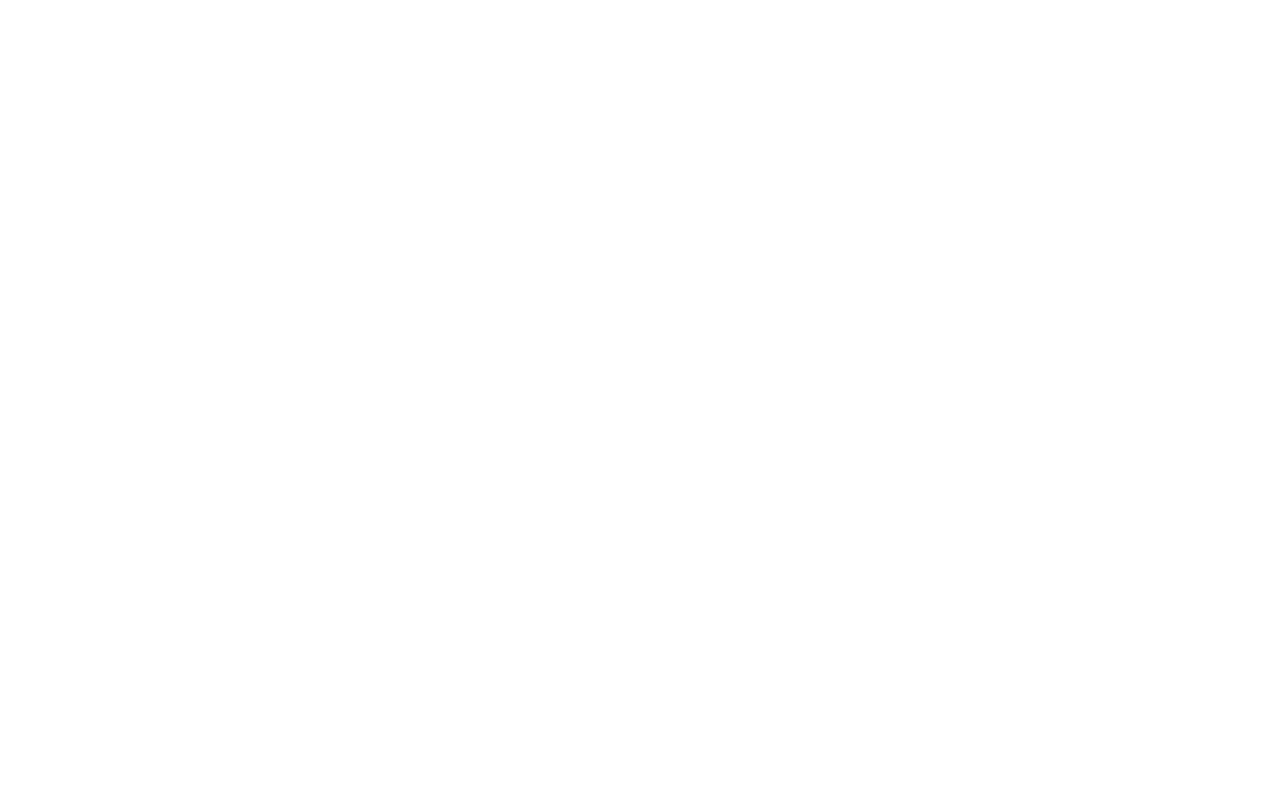
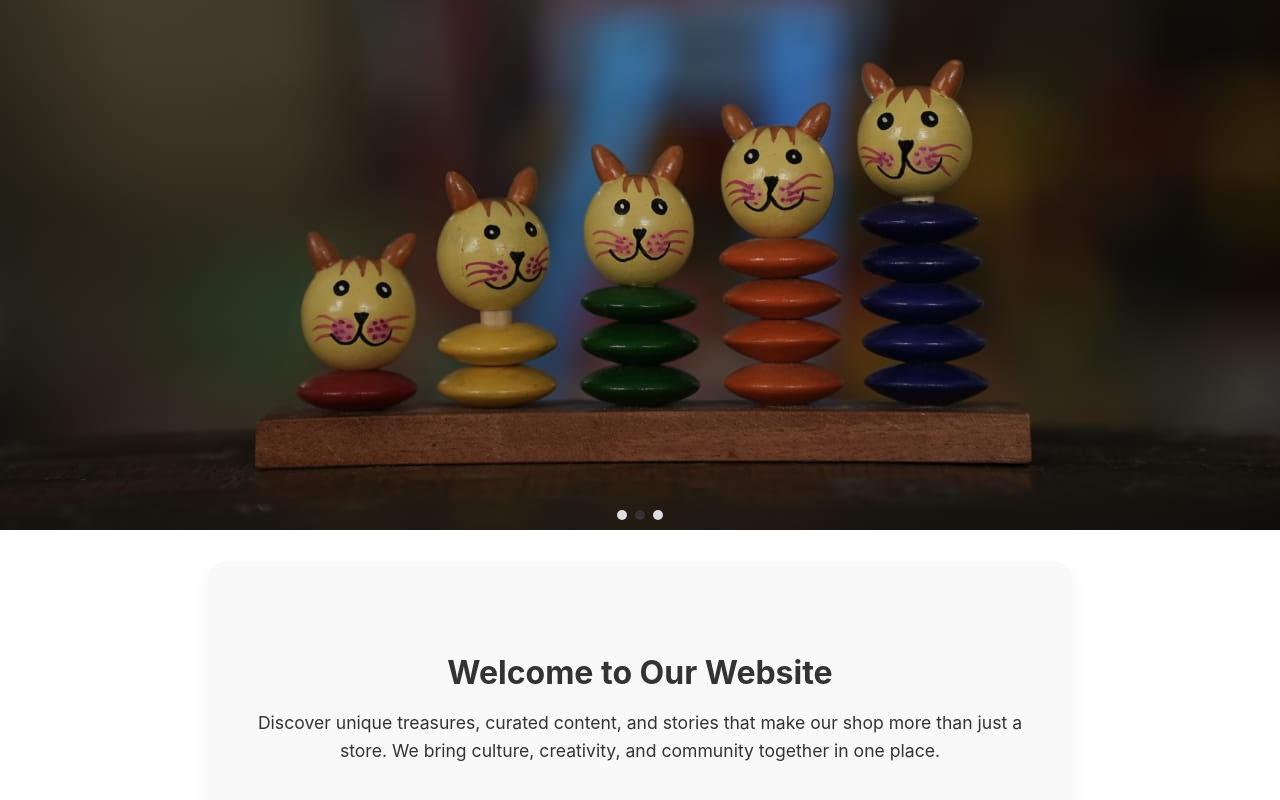
Before and after one commit to poorvi4567/vara-frontend-2, a React (Create React App) app: page / in a window 1280 px wide. Shown: the part 406-1206 px from the top of the page. Before the commit the page ends 800 px from the top, so only its background shows below. Built offline with nearby package versions, Linux system fonts and the light colour scheme.

Commit message:
Add intro and update logo

```diff
--- a/package.json
+++ b/package.json
@@ -7,6 +7,7 @@
     "@testing-library/jest-dom": "^6.6.3",
     "@testing-library/react": "^16.3.0",
     "@testing-library/user-event": "^13.5.0",
+    "framer-motion": "^12.7.1",
     "react": "^19.1.0",
     "react-dom": "^19.1.0",
     "react-icons": "^5.5.0",
--- a/src/components/Hero/Hero.css
+++ b/src/components/Hero/Hero.css
@@ -1,17 +1,42 @@
-.hero{
-    height: 50  vh;
+.hero {
     position: relative;
-    background: linear-gradient(180deg,beige,#e1ffea22 60%);
+    height: 100vh; /* Covers 50% of screen height */
+    width: 100%;
+    overflow: hidden;
+    background: linear-gradient(180deg, beige, #e1ffea22 60%);
+  }
+
+  .carousel-slide {
+    height: 100%;
+    width: 100%;
+  }
+
+  .carousel-slide img {
+    height: 100%;
+    width: 100%;
+    object-fit: cover;
+    display: block;
+  }
+
+  .dots {
+    position: absolute;
+    bottom: 10px;
+    width: 100%;
     display: flex;
-    overflow: hidden; /* prevents overflow from tall images */
-}
-/* Center the dots */
-.hero .slick-dots {
-    bottom: 10px; /* Adjust vertical position */
-    text-align: center;
-    width: 100%;
-    display: flex ;
     justify-content: center;
-    align-items: center;
-    position: absolute;
+    gap: 8px;
+    z-index: 1;
   }
+
+  .dot {
+    width: 10px;
+    height: 10px;
+    background: #ddd;
+    border-radius: 50%;
+    cursor: pointer;
+    transition: background 0.3s;
+  }
+
+  .dot.active {
+    background: #333;
+  }
--- a/src/components/Hero/Hero.jsx
+++ b/src/components/Hero/Hero.jsx
@@ -1,40 +1,37 @@
-import React from 'react'
-import './Hero.css'
-import Slider from "react-slick";
-import "slick-carousel/slick/slick.css";
-import "slick-carousel/slick/slick-theme.css";
+import React, { useState, useEffect } from 'react';
+import './Hero.css';
 import TrainEngine from '../Assets/images/TrainEngine.jpeg';
-import CatCounting from  "../Assets/images/Cat Counting.jpeg";
-import Bangles from "../Assets/images/Bangles.jpeg";
+import CatCounting from '../Assets/images/Cat Counting.jpeg';
+import Bangles from '../Assets/images/Bangles.jpeg';
+
+const images = [TrainEngine, CatCounting, Bangles];
+
 const Hero = () => {
-    const images = [
-        TrainEngine,
-        CatCounting,
-        Bangles
-      ];
-      const settings = {
-        dots: true,
-        infinite: true,
-        autoplay: true,
-        autoplaySpeed: 5000, // 10 seconds
-        slidesToShow: 1,
-        slidesToScroll: 1,
-        arrows: false,
-      };
+  const [current, setCurrent] = useState(0);
 
+  useEffect(() => {
+    const interval = setInterval(() => {
+      setCurrent((prev) => (prev + 1) % images.length);
+    }, 5000); // Change slide every 5s
+    return () => clearInterval(interval);
+  }, []);
 
-    return (
-        <div className = 'hero'>
-            <Slider {...settings}>
-      {images.map((src, i) => (
-        <div key={i}>
-          <img src={src} alt={`slide-${i}`} style={{ width: "100%", height: "100%",objectFit: "cover" }} />
-        </div>
-      ))}
-    </Slider>
+  return (
+    <div className="hero">
+      <div className="carousel-slide">
+        <img src={images[current]} alt={`slide-${current}`} />
+      </div>
+      <div className="dots">
+        {images.map((_, i) => (
+          <span
+            key={i}
+            className={`dot ${i === current ? 'active' : ''}`}
+            onClick={() => setCurrent(i)}
+          />
+        ))}
+      </div>
     </div>
-
-    )
-}
+  );
+};
 
 export default Hero;
--- /dev/null
+++ b/src/components/Intro/Intro.css
@@ -0,0 +1,21 @@
+.intro {
+    padding: 4rem 2rem;
+    max-width: 800px;
+    margin: 0 auto;
+    text-align: center;
+    color: #333;
+    background-color: #f9f9f9;
+    border-radius: 1rem;
+    box-shadow: 0 10px 20px rgba(0,0,0,0.05);
+    margin-top: 2rem;
+  }
+
+  .intro h2 {
+    font-size: 2rem;
+    margin-bottom: 1rem;
+  }
+
+  .intro p {
+    font-size: 1.1rem;
+    line-height: 1.6;
+  }
--- /dev/null
+++ b/src/components/Intro/Intro.jsx
@@ -0,0 +1,21 @@
+import React from 'react'
+import { motion } from 'framer-motion';
+import './Intro.css';
+const Intro = () => {
+    return (
+        <motion.div
+        className="intro"
+        initial={{ opacity: 0, y: 50 }}
+        whileInView={{ opacity: 1, y: 0 }}
+        transition={{ duration: 0.8, ease: 'easeOut' }}
+        viewport={{ once: true }}
+      >
+        <h2>Welcome to Our Website</h2>
+        <p>
+          Discover unique treasures, curated content, and stories that make our shop more than just a store. We bring culture, creativity, and community together in one place.
+        </p>
+      </motion.div>
+    )
+}
+
+export default Intro;
--- a/src/components/NavBar/NavBar.css
+++ b/src/components/NavBar/NavBar.css
@@ -12,6 +12,12 @@
   object-fit: contain;
   }
 
+.vara-icon{
+width: 100px;
+  height: 100px;
+  cursor: pointer;
+  object-fit: contain;
+}
 .nav-menu{
     display: flex;
     align-items: center;
--- a/src/components/NavBar/NavBar.jsx
+++ b/src/components/NavBar/NavBar.jsx
@@ -1,6 +1,7 @@
 import React from 'react'
 import './NavBar.css'
 import shopping_cart from '../Assets/shopping_cart.jpg'
+import varaLogo from '../Assets/images/light_mode_logo.png'
 import { useState } from 'react'
 import { Link } from 'react-router-dom'
 const NavBar = () => {
@@ -8,7 +9,7 @@
     return(
         <div className = 'navbar'>
             <div>
-                <img src = {shopping_cart} alt = "" className='cart-icon' /> {/*similarly put a classname,img,css for the vara logo */}
+                <img src = {varaLogo} alt = "" className='vara-icon' /> {/*similarly put a classname,img,css for the vara logo */}
             </div>
             <ul className = 'nav-menu'>
             <li onClick={()=>{setMenu("Toys")}}><Link style={{textDecoration : 'none'}} to = '/toys'>Toys</Link>{menu==='Toys'?<hr></hr>:<></>}</li>
--- a/src/pages/Shop.jsx
+++ b/src/pages/Shop.jsx
@@ -1,9 +1,11 @@
 import React from 'react'
 import Hero from '../components/Hero/Hero.jsx'
+import Intro from '../components/Intro/Intro.jsx'
 function Shop() {
     return (
         <div>
             <Hero/>
+            <Intro/>
         </div>
     );
 }
```
Also changed, not shown: 1 other file (tests, documents, lock files or other folders).
